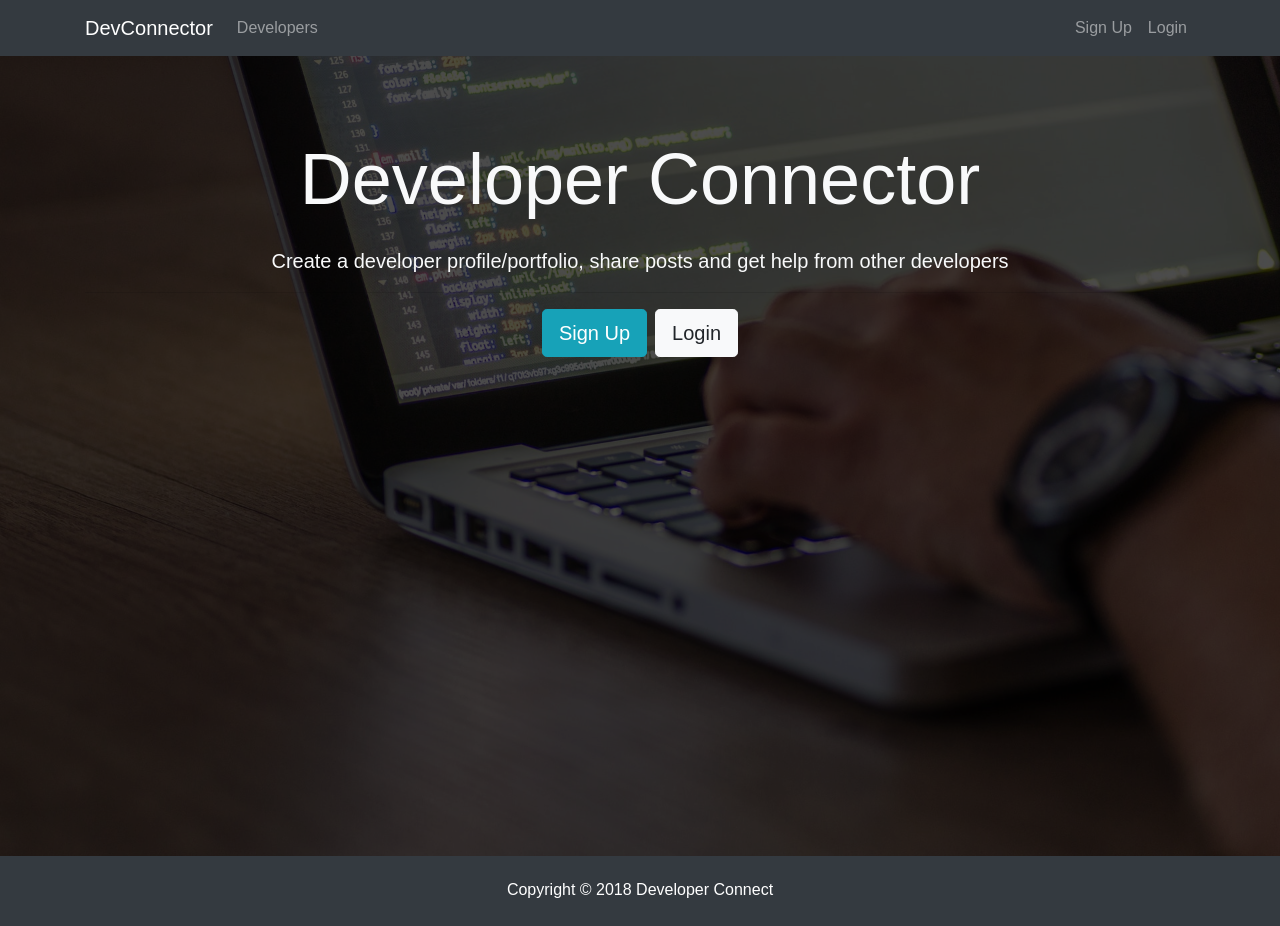
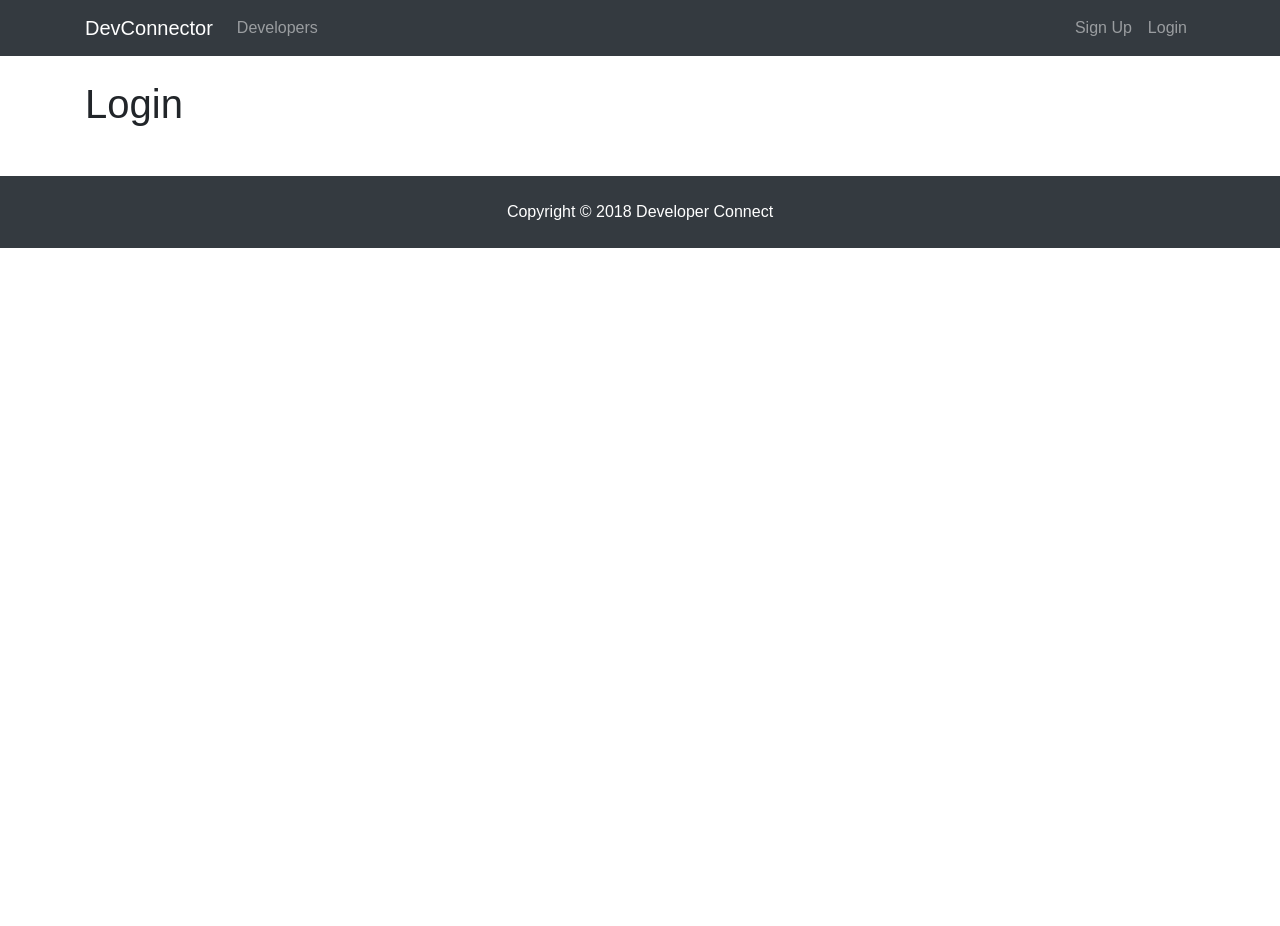
Before and after one commit to sambulosenda/ExperiencePalace, a React (Create React App) app in the folder client/: page /login in a window 1280 px wide. After the commit the page ends 800 px from the top, so only its background shows below. Built offline with nearby package versions, Linux system fonts and the light colour scheme.

Commit message:
connect links

```diff
--- a/client/src/App.js
+++ b/client/src/App.js
@@ -1,19 +1,28 @@
-import React, { Component } from 'react';
+import React, { Component } from "react";
+import { BrowserRouter as Router, Route } from "react-router-dom";
 
-import Navbar from './components/layout/Navbar';
-import Footer from './components/layout/Footer';
-import Landing from './components/layout/Landing';
+import Navbar from "./components/layout/Navbar";
+import Footer from "./components/layout/Footer";
+import Landing from "./components/layout/Landing";
+import Register from "./components/auth/Register";
+import Login from "./components/auth/Login";
+import "./App.css";
 
-import './App.css';
 
 class App extends Component {
   render() {
     return (
-      <div className="App">
-      <Navbar/>
-      <Landing/>
-      <Footer/>
-      </div>
+      <Router>
+        <div className="App">
+          <Navbar />
+          <Route exact path="/" component={Landing} />
+          <div className="container">
+          <Route exact path="/register" component={Register}/>
+          <Route exact path="/login" component={Login}/>
+          </div>
+          <Footer />
+        </div>
+        </Router>
     );
   }
 }
--- /dev/null
+++ b/client/src/components/auth/Login.js
@@ -0,0 +1,12 @@
+import React, { Component } from "react";
+
+class Login extends Component {
+  render() {
+    return (
+      <div>
+        <h1>Login</h1>
+      </div>
+    );
+  }
+}
+export default Login;
--- /dev/null
+++ b/client/src/components/auth/Register.js
@@ -0,0 +1,13 @@
+import React, { Component } from "react";
+
+class Register extends Component {
+  render() {
+    return (
+      <div>
+        <h1>Register</h1>
+      </div>
+    );
+  }
+}
+
+export default Register;
--- a/client/src/components/layout/Landing.js
+++ b/client/src/components/layout/Landing.js
@@ -1,4 +1,5 @@
 import React, { Component } from 'react'
+import { Link } from 'react-router-dom';
 
  class Landing extends Component {
   render() {
@@ -12,8 +13,8 @@
             </h1>
             <p className="lead"> Create a developer profile/portfolio, share posts and get help from other developers</p>
             <hr />
-            <a href="register.html" className="btn btn-lg btn-info mr-2">Sign Up</a>
-            <a href="login.html" className="btn btn-lg btn-light">Login</a>
+            <Link to="/register" className="btn btn-lg btn-info mr-2">Sign Up</Link>
+            <Link to="/login" className="btn btn-lg btn-light">Login</Link>
           </div>
         </div>
       </div>
--- a/client/src/components/layout/Navbar.js
+++ b/client/src/components/layout/Navbar.js
@@ -1,11 +1,12 @@
-import React, { Component } from 'react'
+import React, { Component } from 'react';
+import { Link } from "react-router-dom"
 
  class Navbar extends Component {
   render() {
     return (
   <nav className="navbar navbar-expand-sm navbar-dark bg-dark mb-4">
     <div className="container">
-      <a className="navbar-brand" href="landing.html">DevConnector</a>
+      <Link className="navbar-brand" to="/">DevConnector</Link>
       <button className="navbar-toggler" type="button" data-toggle="collapse" data-target="#mobile-nav">
         <span className="navbar-toggler-icon"></span>
       </button>
@@ -13,17 +14,17 @@
       <div className="collapse navbar-collapse" id="mobile-nav">
         <ul className="navbar-nav mr-auto">
           <li className="nav-item">
-            <a className="nav-link" href="profiles.html"> Developers
-            </a>
+            <Link className="nav-link" to="/"> Developers
+            </Link>
           </li>
         </ul>
 
         <ul className="navbar-nav ml-auto">
           <li className="nav-item">
-            <a className="nav-link" href="register.html">Sign Up</a>
+            <Link className="nav-link"to="/Register">Sign Up</Link>
           </li>
           <li className="nav-item">
-            <a className="nav-link" href="login.html">Login</a>
+            <Link className="nav-link" to="/Login">Login</Link>
           </li>
         </ul>
       </div>
```
